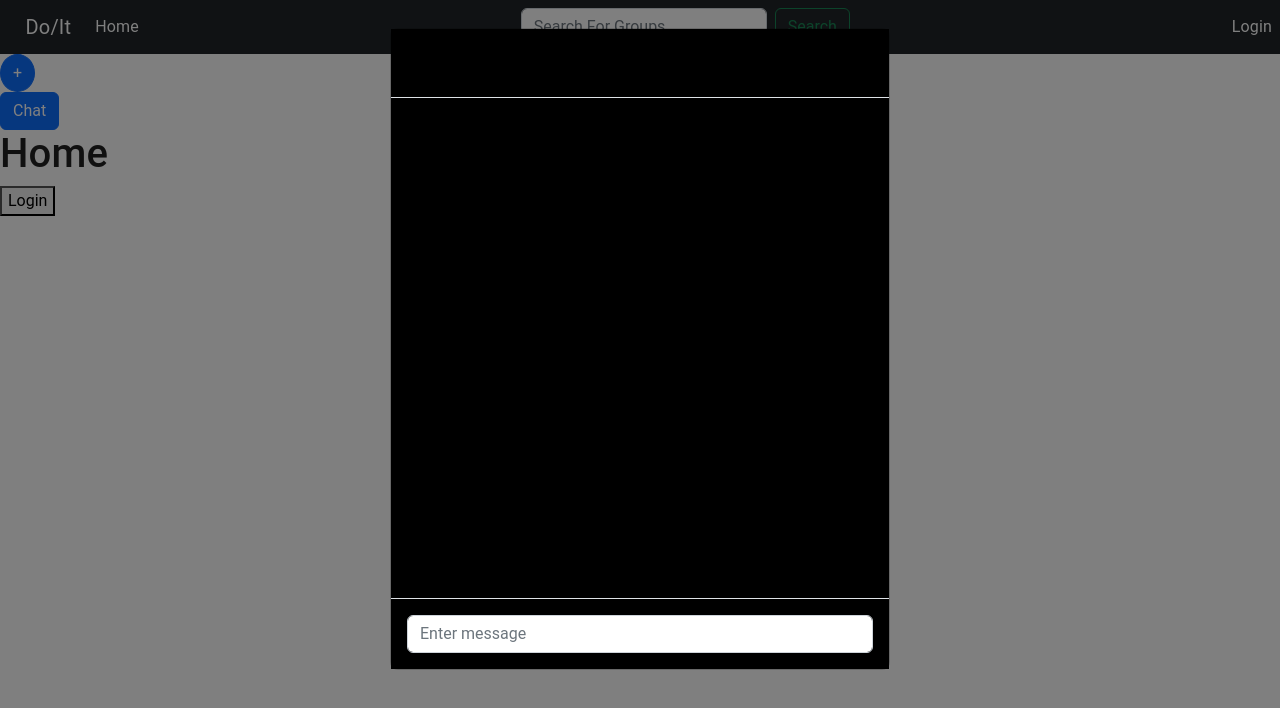
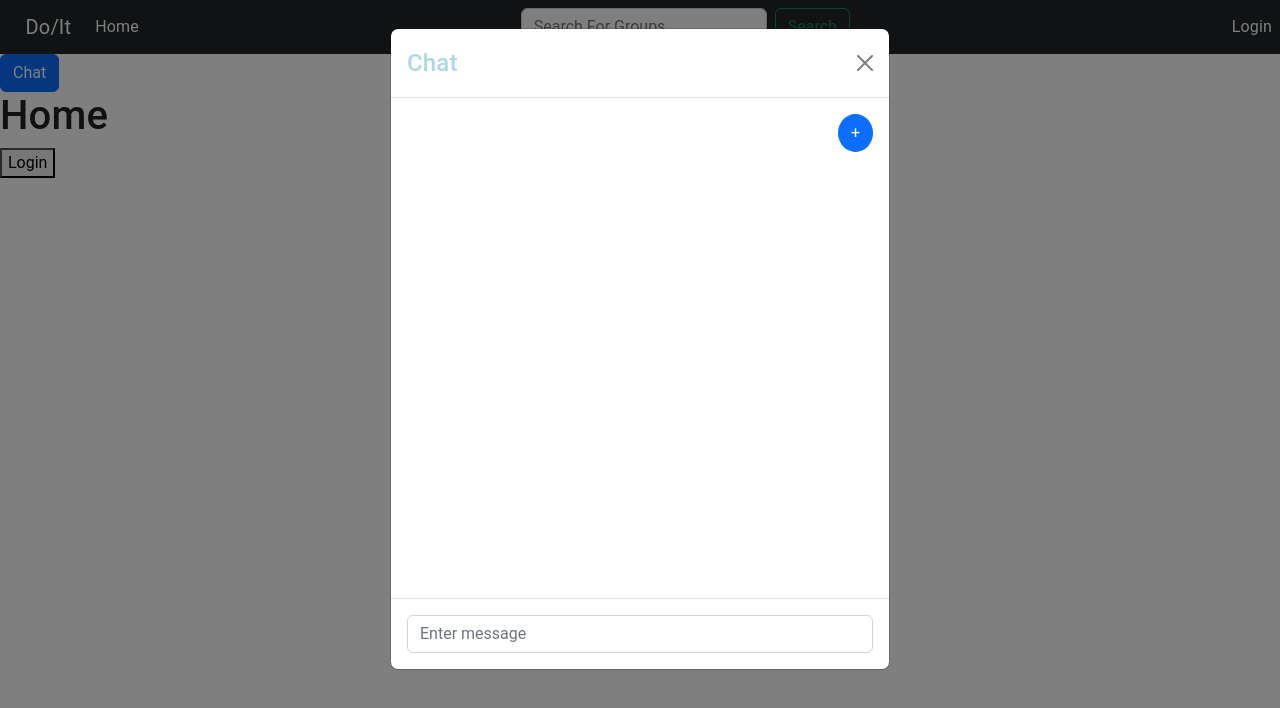
Before and after one commit to tshi13/Do-It, a React (Create React App) app in the folder frontend/: page / in a window 1280 px wide. Both pictures are taken after a click on the button "Chat". Shown: the top 708 px of the page. Built offline with nearby package versions, Linux system fonts and the light colour scheme.

Commit message:
TaskModal floats on left of chatbox now!
Updated TaskModal to float on left of the chatbox at the top of the body of the chatbox. (So TaskModal is now created in ChatBox and is a part of ChatBox)

```diff
--- a/frontend/src/components/ChatBox.js
+++ b/frontend/src/components/ChatBox.js
@@ -1,5 +1,7 @@
 import React, {Component} from 'react';
 import {Button, Modal, Form} from 'react-bootstrap';
+import TaskModal from "../components/TaskModal";
+
 
 export default class ChatBox extends Component {
     constructor(props) {
@@ -31,11 +33,15 @@ export default class ChatBox extends Component {
                     Chat
                 </Button>
                 <Modal show={this.state.show} onHide={this.handleClose}>
-                    <div style = {{backgroundColor: 'black'}}>
+                    <div>
                         <Modal.Header closeButton>
-                            <Modal.Title>Chat</Modal.Title>
+                            <Modal.Title style ={{color: 'lightblue'}}>Chat</Modal.Title>
+
                         </Modal.Header>
                         <Modal.Body style = {{height: '500px'}}>
+                            <span style = {{width: '100%'}}>
+                                <TaskModal />
+                            </span>
                             {this.state.messages.map((message, index) => {
                                 return (
                                     <p style = {{color: 'blue'}} key={index}>{message}</p>
--- a/frontend/src/components/TaskModal.js
+++ b/frontend/src/components/TaskModal.js
@@ -1,4 +1,3 @@
-import { style } from '@mui/system';
 import React, { useState } from 'react';
 import Button from 'react-bootstrap/Button';
 import Modal from 'react-bootstrap/Modal';
@@ -13,9 +12,8 @@ export default function TaskModal() {
   const styleSheet = {
     circle: {
         borderRadius: '50%',
-        margin: 'auto',
-        justifyContent: 'center',
-        alignItems: 'center',
+        float: 'right',
+
     },
     modal: {
         display: 'flex',
--- a/frontend/src/containers/Home.js
+++ b/frontend/src/containers/Home.js
@@ -1,5 +1,4 @@
 import React, { Component } from "react";
-import TaskModal from "../components/TaskModal";
 import ChatBox from "../components/ChatBox";
 
 export default class Home extends Component {
@@ -7,7 +6,6 @@ export default class Home extends Component {
         return (
         <div>
             <div className="taskModal">
-                <TaskModal/>
                 <ChatBox />
             </div>
             <h1>Home</h1>
```
